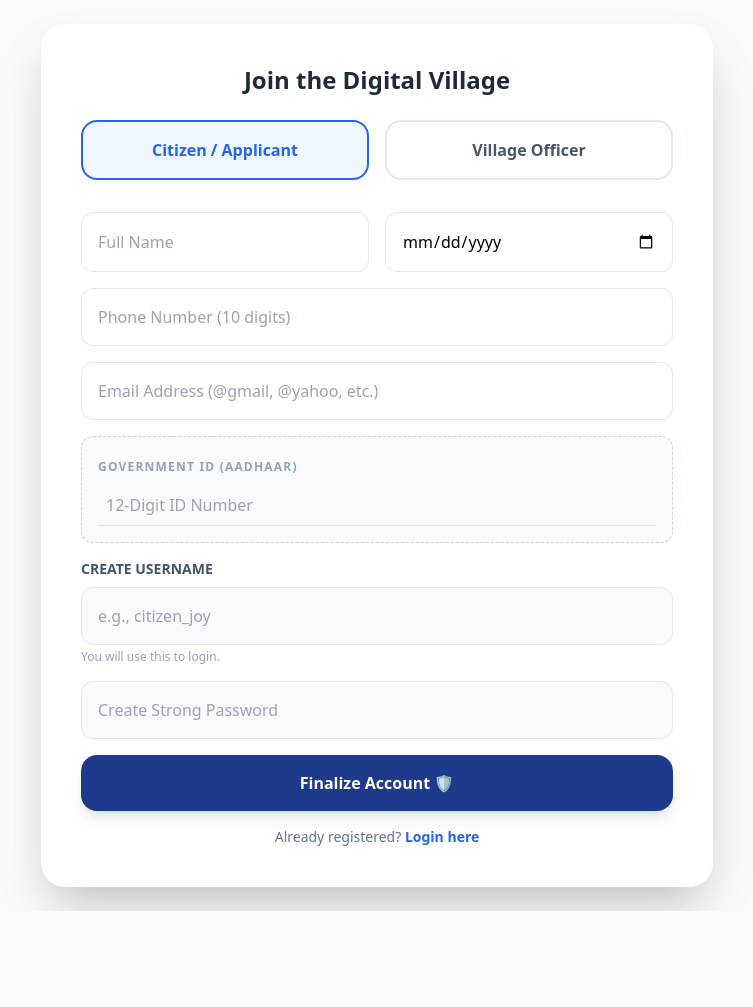
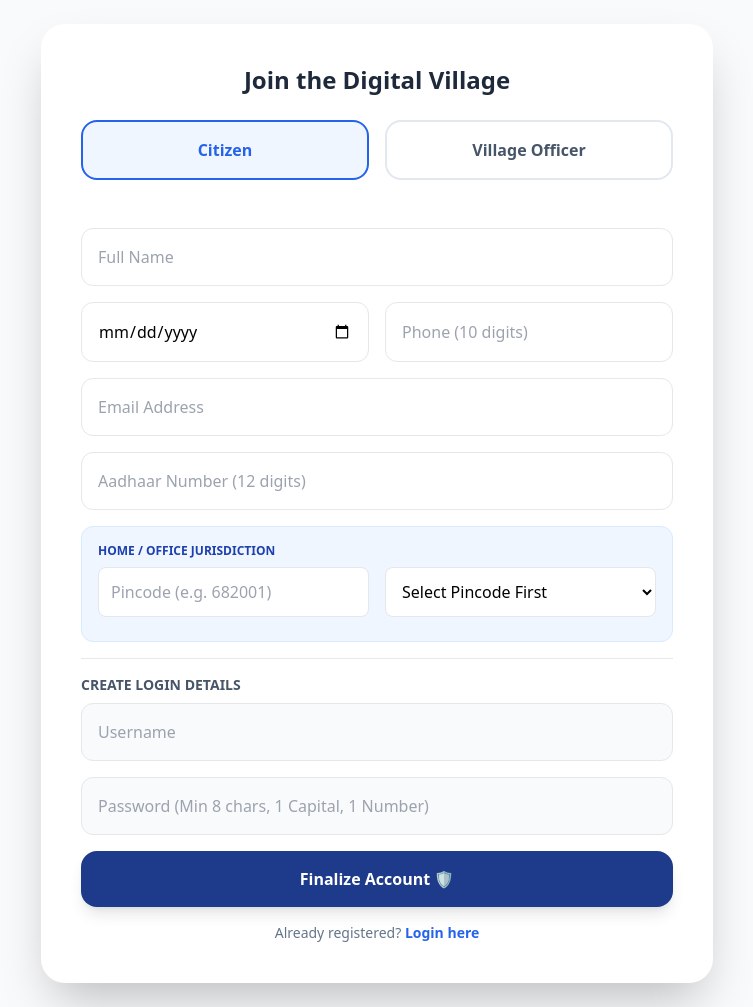
Before and after one commit to AnanthaKrishnan147/e-village-portal, a Flask app: page /register in a window 1280 px wide. Shown: the whole page, without its empty margins (263-1016 px from the left). Before the commit the page ends 911 px from the top, so only its background shows below. Run offline with Flask 3, Linux system fonts and the light colour scheme; some libraries are stand-ins or nearby versions.

Commit message:
Enhance citizen portal: add complaint reporting feature with target pincode and office selection; update user registration to include jurisdiction details; improve officer dashboard to fetch complaints based on jurisdiction.

```diff
--- a/app.py
+++ b/app.py
@@ -3,7 +3,6 @@ from werkzeug.security import generate_password_hash, check_password_hash
 from werkzeug.utils import secure_filename
 import os
 import sqlite3
-import re
 import datetime
 import random
 import string
@@ -12,7 +11,6 @@ import string
 UPLOAD_FOLDER = 'user_documents'
 ALLOWED_EXTENSIONS = {'png', 'jpg', 'jpeg', 'pdf'}
 
-# Ensure upload folder exists
 if not os.path.exists(UPLOAD_FOLDER):
     os.makedirs(UPLOAD_FOLDER)
 
@@ -25,7 +23,7 @@ def init_db():
     conn = sqlite3.connect('village_office.db', timeout=10)
     cursor = conn.cursor()
 
-    # Users Table
+    # USERS TABLE
     cursor.execute('''
         CREATE TABLE IF NOT EXISTS users (
             id INTEGER PRIMARY KEY AUTOINCREMENT,
@@ -37,11 +35,13 @@ def init_db():
             phone TEXT NOT NULL,
             email TEXT UNIQUE NOT NULL,
             govt_id TEXT UNIQUE NOT NULL,
-            password_hash TEXT NOT NULL
+            password_hash TEXT NOT NULL,
+            jurisdiction_pincode TEXT,  -- For Officers
+            jurisdiction_office TEXT    -- For Officers
         )
     ''')
 
-    # Documents Table
+    # DOCUMENTS TABLE
     cursor.execute('''
         CREATE TABLE IF NOT EXISTS user_docs (
             id INTEGER PRIMARY KEY AUTOINCREMENT,
@@ -53,7 +53,7 @@ def init_db():
         )
     ''')
 
-    # NEW: Complaints Table
+    # COMPLAINTS TABLE
     cursor.execute('''
         CREATE TABLE IF NOT EXISTS complaints (
             id INTEGER PRIMARY KEY AUTOINCREMENT,
@@ -61,6 +61,8 @@ def init_db():
             category TEXT NOT NULL,
             description TEXT NOT NULL,
             location TEXT NOT NULL,
+            target_pincode TEXT NOT NULL,
+            target_office TEXT NOT NULL,
             status TEXT DEFAULT 'Pending',
             date_reported TEXT NOT NULL,
             FOREIGN KEY (user_id) REFERENCES users (id)
@@ -74,7 +76,8 @@ init_db()
 
 # --- 2. Helper Functions ---
 def generate_client_id():
-    suffix = ''.join(random.choices(string.digits, k=4))
+    chars = string.ascii_uppercase + string.digits
+    suffix = ''.join(random.choices(chars, k=8))
     return f"VO-{suffix}"
 
 def allowed_file(filename):
@@ -101,6 +104,8 @@ def register():
         email = request.form.get('email').strip().lower()
         govt_id = request.form.get('govt_id')
         password = request.form.get('password')
+        pincode = request.form.get('pincode')
+        office_name = request.form.get('village_office')
 
         new_client_id = generate_client_id()
         hashed_pw = generate_password_hash(password, method='scrypt')
@@ -110,19 +115,20 @@ def register():
             cursor = conn.cursor()
 
             cursor.execute('''
-                INSERT INTO users (client_id, role, username, full_name, dob, phone, email, govt_id, password_hash)
-                VALUES (?, ?, ?, ?, ?, ?, ?, ?, ?)
-            ''', (new_client_id, role, username, name, dob, phone, email, govt_id, hashed_pw))
+                INSERT INTO users (client_id, role, username, full_name, dob, phone, email, govt_id, password_hash, jurisdiction_pincode, jurisdiction_office)
+                VALUES (?, ?, ?, ?, ?, ?, ?, ?, ?, ?, ?)
+            ''', (new_client_id, role, username, name, dob, phone, email, govt_id, hashed_pw, pincode, office_name))
 
             new_user_db_id = cursor.lastrowid
             conn.commit()
             conn.close()
 
-            # Auto-Login
             session['user_id'] = new_user_db_id
             session['client_id'] = new_client_id
             session['user_name'] = name
             session['role'] = role
+            session['jurisdiction_pincode'] = pincode
+            session['jurisdiction_office'] = office_name
 
             if role == 'officer':
                 return redirect(url_for('officer_dashboard'))
@@ -139,8 +145,7 @@ def register():
 
 @app.route('/login', methods=['GET', 'POST'])
 def login():
-    if 'login_attempts' not in session:
-        session['login_attempts'] = 0
+    if 'login_attempts' not in session: session['login_attempts'] = 0
 
     if request.method == 'POST':
         username_input = request.form.get('username', '').strip()
@@ -164,12 +169,13 @@ def login():
                 return render_template('login.html', error_type="locked", username_value=username_input)
             return render_template('login.html', error_type="password", remaining=remaining, username_value=username_input)
 
-        # Success
         session['login_attempts'] = 0
         session['user_id'] = user['id']
         session['client_id'] = user['client_id']
         session['user_name'] = user['full_name']
         session['role'] = user['role']
+        session['jurisdiction_pincode'] = user['jurisdiction_pincode']
+        session['jurisdiction_office'] = user['jurisdiction_office']
 
         if user['role'] == 'officer':
             return redirect(url_for('officer_dashboard'))
@@ -177,7 +183,6 @@ def login():
 
     return render_template('login.html')
 
-# --- OFFICER DASHBOARD (With Notifications) ---
 @app.route('/officer-dashboard', methods=['GET', 'POST'])
 def officer_dashboard():
     if 'user_id' not in session or session.get('role') != 'officer':
@@ -186,8 +191,15 @@ def officer_dashboard():
     conn = sqlite3.connect('village_office.db', timeout=10)
     conn.row_factory = sqlite3.Row
 
-    # NEW: Fetch Complaints
-    complaints = conn.execute("SELECT * FROM complaints WHERE status='Pending' ORDER BY id DESC").fetchall()
+    my_pincode = session.get('jurisdiction_pincode')
+    my_office = session.get('jurisdiction_office')
+
+    # Fetch complaints for this officer
+    complaints = conn.execute('''
+        SELECT * FROM complaints
+        WHERE status='Pending' AND target_pincode = ? AND target_office = ?
+        ORDER BY id DESC
+    ''', (my_pincode, my_office)).fetchall()
 
     client_data = None
     client_docs = []
@@ -195,7 +207,6 @@ def officer_dashboard():
 
     if request.method == 'POST':
         query_id = request.form.get('search_id').strip()
-
         client_data = conn.execute("SELECT * FROM users WHERE client_id = ?", (query_id,)).fetchone()
 
         if client_data:
@@ -209,12 +220,12 @@ def officer_dashboard():
 
     return render_template('officer_dashboard.html',
                            officer_name=session.get('user_name'),
+                           jurisdiction=f"{my_office} ({my_pincode})",
                            client=client_data,
                            documents=client_docs,
                            complaints=complaints,
                            error=error)
 
-# --- CLIENT PORTAL ---
 @app.route('/portal')
 def portal():
     if 'user_id' not in session: return redirect(url_for('login'))
@@ -222,7 +233,6 @@ def portal():
                            user_name=session.get('user_name'),
                            client_id=session.get('client_id'))
 
-# --- ELIGIBILITY CHECK ---
 @app.route('/check-eligibility', methods=['POST'])
 def check_eligibility():
     if 'user_id' not in session: return redirect(url_for('login'))
@@ -237,10 +247,19 @@ def check_eligibility():
             filename = secure_filename(f"{service}_{session['user_id']}_{timestamp}_{file.filename}")
             file.save(os.path.join(app.config['UPLOAD_FOLDER'], filename))
 
+            # Simple doc save, no complex application linking
+            conn = sqlite3.connect('village_office.db', timeout=10)
+            cursor = conn.cursor()
+            cursor.execute('''
+                INSERT INTO user_docs (user_id, doc_type, filename, upload_date)
+                VALUES (?, ?, ?, ?)
+            ''', (session['user_id'], service + " Doc", filename, datetime.date.today()))
+            conn.commit()
+            conn.close()
+
     flash(f"✅ Application for {service} submitted successfully to {village} office!")
     return redirect(url_for('portal'))
 
-# --- NEW: REPORT GRIEVANCE ROUTE ---
 @app.route('/report-issue', methods=['POST'])
 def report_issue():
     if 'user_id' not in session: return redirect(url_for('login'))
@@ -248,47 +267,42 @@ def report_issue():
     category = request.form.get('category')
     location = request.form.get('location')
     description = request.form.get('description')
+    target_pincode = request.form.get('complaint_pincode')
+    target_office = request.form.get('complaint_village_office')
 
     conn = sqlite3.connect('village_office.db', timeout=10)
     cursor = conn.cursor()
 
     cursor.execute('''
-        INSERT INTO complaints (user_id, category, location, description, date_reported)
-        VALUES (?, ?, ?, ?, ?)
-    ''', (session['user_id'], category, location, description, datetime.date.today()))
+        INSERT INTO complaints (user_id, category, location, description, target_pincode, target_office, date_reported)
+        VALUES (?, ?, ?, ?, ?, ?, ?)
+    ''', (session['user_id'], category, location, description, target_pincode, target_office, datetime.date.today()))
 
     conn.commit()
     conn.close()
 
-    flash("📢 Complaint Registered Successfully! The Village Officer has been notified.")
+    flash(f"📢 Complaint Registered for {target_office} ({target_pincode})!")
     return redirect(url_for('portal'))
 
-# --- DIGILOCKER ---
 @app.route('/digilocker', methods=['GET', 'POST'])
 def digilocker():
     if 'user_id' not in session: return redirect(url_for('login'))
-
     conn = sqlite3.connect('village_office.db', timeout=10)
     conn.row_factory = sqlite3.Row
     cursor = conn.cursor()
-
     if request.method == 'POST':
         doc_type = request.form.get('doc_type')
         file = request.files.get('file')
-
         if file and allowed_file(file.filename):
             timestamp = datetime.datetime.now().strftime("%Y%m%d%H%M%S")
             filename = secure_filename(f"Locker_{session['user_id']}_{timestamp}_{file.filename}")
             file.save(os.path.join(app.config['UPLOAD_FOLDER'], filename))
-
             cursor.execute('INSERT INTO user_docs (user_id, doc_type, filename, upload_date) VALUES (?, ?, ?, ?)',
                            (session['user_id'], doc_type, filename, datetime.date.today()))
             conn.commit()
-
     cursor.execute("SELECT * FROM user_docs WHERE user_id = ?", (session['user_id'],))
     documents = cursor.fetchall()
     conn.close()
-
     return render_template('digilocker.html', documents=documents)
 
 @app.route('/download/<filename>')
@@ -296,7 +310,6 @@ def download_file(filename):
     if 'user_id' not in session: return redirect(url_for('login'))
     return send_from_directory(app.config['UPLOAD_FOLDER'], filename)
 
-# --- PROFILE & UTILS ---
 @app.route('/profile')
 def profile():
     if 'user_id' not in session: return redirect(url_for('login'))
@@ -316,7 +329,6 @@ def clear_db():
     conn = sqlite3.connect('village_office.db', timeout=10)
     cursor = conn.cursor()
     cursor.execute("DELETE FROM users")
-    # Also clear complaints and docs if you want a full wipe
     cursor.execute("DELETE FROM user_docs")
     cursor.execute("DELETE FROM complaints")
     conn.commit()
--- a/templates/register.html
+++ b/templates/register.html
@@ -5,13 +5,6 @@
     <meta name="viewport" content="width=device-width, initial-scale=1.0">
     <script src="https://cdn.tailwindcss.com"></script>
     <title>Register - Digital Village Office</title>
-    <style>
-        /* Visual feedback for invalid fields while typing */
-        input:invalid:focus {
-            border-color: #ef4444;
-            ring-color: rgba(239, 68, 68, 0.2);
-        }
-    </style>
 </head>
 <body class="bg-slate-50 font-sans min-h-screen flex items-center justify-center p-6">
 
@@ -19,82 +12,86 @@
     <h2 class="text-2xl font-bold text-slate-800 mb-6 text-center">Join the Digital Village</h2>
 
     <div class="flex gap-4 mb-8">
-        <button id="btn-applicant" type="button" onclick="setRole('applicant')" class="flex-1 p-4 border-2 border-blue-600 rounded-2xl text-blue-600 font-bold bg-blue-50 transition-all">
-            Citizen / Applicant
-        </button>
-        <button id="btn-officer" type="button" onclick="setRole('officer')" class="flex-1 p-4 border-2 border-slate-200 rounded-2xl text-slate-600 font-bold hover:bg-slate-50 transition-all">
-            Village Officer
-        </button>
+        <button id="btn-applicant" type="button" onclick="setRole('applicant')" class="flex-1 p-4 border-2 border-blue-600 rounded-2xl text-blue-600 font-bold bg-blue-50 transition-all">Citizen</button>
+        <button id="btn-officer" type="button" onclick="setRole('officer')" class="flex-1 p-4 border-2 border-slate-200 rounded-2xl text-slate-600 font-bold hover:bg-slate-50 transition-all">Village Officer</button>
     </div>
 
     <form id="reg-form" action="/register" method="POST" class="space-y-4">
         <input type="hidden" name="role" id="role-input" value="applicant">
 
-        <div class="grid grid-cols-1 md:grid-cols-2 gap-4">
-            <input type="text" name="full_name" placeholder="Full Name"
-                   class="p-4 border rounded-xl outline-none focus:border-blue-500" required>
-            <input type="date" name="dob"
-                   class="p-4 border rounded-xl outline-none focus:border-blue-500" required>
+        <input type="text" name="full_name" placeholder="Full Name" class="w-full p-4 border rounded-xl outline-none focus:border-blue-500" required>
+        <div class="grid grid-cols-2 gap-4">
+            <input type="date" name="dob" class="p-4 border rounded-xl outline-none focus:border-blue-500" required>
+            <input type="tel" name="phone" placeholder="Phone (10 digits)" pattern="[0-9]{10}" class="p-4 border rounded-xl outline-none focus:border-blue-500" required>
+        </div>
+        <input type="email" name="email" placeholder="Email Address" class="w-full p-4 border rounded-xl outline-none focus:border-blue-500" required>
+        <input type="text" name="govt_id" placeholder="Aadhaar Number (12 digits)" pattern="[0-9]{12}" class="w-full p-4 border rounded-xl outline-none focus:border-blue-500" required>
+
+        <div class="bg-blue-50 p-4 rounded-xl border border-blue-100">
+            <label class="block text-xs font-bold text-blue-800 uppercase mb-2">Home / Office Jurisdiction</label>
+            <div class="grid grid-cols-1 md:grid-cols-2 gap-4">
+                <div class="relative">
+                    <input type="text" id="reg-pincode" name="pincode" placeholder="Pincode (e.g. 682001)" required maxlength="6"
+                           class="w-full p-3 border rounded-lg focus:border-blue-500 outline-none">
+                    <div id="reg-loader" class="absolute right-3 top-3 hidden"><span class="animate-spin">↻</span></div>
+                </div>
+                <select name="village_office" id="reg-office" required class="w-full p-3 border rounded-lg focus:border-blue-500 bg-white">
+                    <option value="" disabled selected>Select Pincode First</option>
+                </select>
+            </div>
+            <p id="reg-loc-msg" class="text-xs text-slate-500 mt-2 ml-1"></p>
         </div>
 
-        <input type="tel" name="phone" placeholder="Phone Number (10 digits)"
-               pattern="[0-9]{10}"
-               title="Please enter exactly 10 digits"
-               class="w-full p-4 border rounded-xl outline-none focus:border-blue-500" required>
-
-        <input type="email" name="email" placeholder="Email Address (@gmail, @yahoo, etc.)"
-               pattern="[a-z0-9._%+-]+@(gmail|yahoo|outlook|hotmail|icloud)\.com$"
-               title="Please use a valid domain (e.g., @gmail.com, @yahoo.com)"
-               class="w-full p-4 border rounded-xl outline-none focus:border-blue-500" required>
-
-        <div class="p-4 bg-slate-50 rounded-xl border border-dashed border-slate-300">
-            <label class="text-xs font-bold text-slate-400 uppercase tracking-widest">Government ID (Aadhaar)</label>
-            <input type="text" name="govt_id" placeholder="12-Digit ID Number"
-                   pattern="[0-9]{12}"
-                   title="Aadhaar must be exactly 12 digits"
-                   maxlength="12"
-                   class="w-full mt-2 p-2 border-b bg-transparent outline-none focus:border-blue-500" required>
+        <div class="mb-4 pt-4 border-t">
+            <label class="block text-sm font-bold text-slate-600 mb-2 uppercase">Create Login Details</label>
+            <input type="text" name="username" placeholder="Username" required class="w-full p-4 border rounded-xl outline-none focus:border-blue-500 bg-slate-50 mb-4">
+            <input type="password" name="password" placeholder="Password (Min 8 chars, 1 Capital, 1 Number)"
+                   pattern="^[A-Z](?=.*[a-z])(?=.*\d)(?=.*[@$!%*?&])[A-Za-z\d@$!%*?&]{7,}$"
+                   class="w-full p-4 border rounded-xl bg-slate-50 outline-none focus:border-blue-500" required>
         </div>
 
-        <div class="mb-4">
-            <label class="block text-sm font-bold text-slate-600 mb-2 uppercase">Create Username</label>
-            <input type="text" name="username" placeholder="e.g., citizen_joy" required
-                   class="w-full p-4 border rounded-xl outline-none focus:border-blue-500 bg-slate-50">
-            <p class="text-xs text-slate-400 mt-1">You will use this to login.</p>
-        </div>
-
-        <input type="password" name="password" placeholder="Create Strong Password"
-               pattern="^[A-Z](?=.*[a-z])(?=.*\d)(?=.*[@$!%*?&])[A-Za-z\d@$!%*?&]{7,}$"
-               title="Must start with a Capital letter, minimum 8 characters, include a lowercase letter, a digit, and a special character."
-               class="w-full p-4 border rounded-xl bg-slate-50 outline-none focus:border-blue-500" required>
-
-        <button type="submit" class="w-full py-4 bg-blue-900 text-white rounded-2xl font-black shadow-lg hover:bg-blue-800 transition-transform transform active:scale-95">
-            Finalize Account 🛡️
-        </button>
-
-        <p class="text-center text-sm text-slate-500 mt-4">
-            Already registered? <a href="/login" class="text-blue-600 font-bold hover:underline">Login here</a>
-        </p>
+        <button type="submit" class="w-full py-4 bg-blue-900 text-white rounded-2xl font-black shadow-lg hover:bg-blue-800 transition-transform transform active:scale-95">Finalize Account 🛡️</button>
+        <p class="text-center text-sm text-slate-500 mt-4">Already registered? <a href="/login" class="text-blue-600 font-bold hover:underline">Login here</a></p>
     </form>
 </main>
 
 <script>
     function setRole(role) {
-        const roleInput = document.getElementById('role-input');
-        const btnApplicant = document.getElementById('btn-applicant');
-        const btnOfficer = document.getElementById('btn-officer');
-
-        roleInput.value = role;
-
-        if (role === 'applicant') {
-            btnApplicant.className = "flex-1 p-4 border-2 border-blue-600 rounded-2xl text-blue-600 font-bold bg-blue-50 transition-all";
-            btnOfficer.className = "flex-1 p-4 border-2 border-slate-200 rounded-2xl text-slate-600 font-bold hover:bg-slate-50 transition-all";
+        document.getElementById('role-input').value = role;
+        if(role === 'applicant') {
+            document.getElementById('btn-applicant').className = "flex-1 p-4 border-2 border-blue-600 rounded-2xl text-blue-600 font-bold bg-blue-50 transition-all";
+            document.getElementById('btn-officer').className = "flex-1 p-4 border-2 border-slate-200 rounded-2xl text-slate-600 font-bold hover:bg-slate-50 transition-all";
         } else {
-            btnOfficer.className = "flex-1 p-4 border-2 border-blue-600 rounded-2xl text-blue-600 font-bold bg-blue-50 transition-all";
-            btnApplicant.className = "flex-1 p-4 border-2 border-slate-200 rounded-2xl text-slate-600 font-bold hover:bg-slate-50 transition-all";
+            document.getElementById('btn-officer').className = "flex-1 p-4 border-2 border-blue-600 rounded-2xl text-blue-600 font-bold bg-blue-50 transition-all";
+            document.getElementById('btn-applicant').className = "flex-1 p-4 border-2 border-slate-200 rounded-2xl text-slate-600 font-bold hover:bg-slate-50 transition-all";
         }
     }
+
+    // Pincode Logic for Registration
+    document.getElementById('reg-pincode').addEventListener('input', async function(e) {
+        const val = this.value.replace(/[^0-9]/g, '');
+        this.value = val;
+        if(val.length === 6) {
+            document.getElementById('reg-loader').classList.remove('hidden');
+            try {
+                const res = await fetch(`https://api.postalpincode.in/pincode/${val}`);
+                const data = await res.json();
+                if(data[0].Status === "Success") {
+                    const offices = data[0].PostOffice;
+                    document.getElementById('reg-loc-msg').textContent = `📍 ${offices[0].District}, ${offices[0].State}`;
+                    const select = document.getElementById('reg-office');
+                    select.innerHTML = '<option value="" disabled selected>Select Office</option>';
+                    offices.forEach(off => {
+                        const opt = document.createElement('option');
+                        opt.value = off.Name;
+                        opt.textContent = off.Name;
+                        select.appendChild(opt);
+                    });
+                }
+            } catch(e) {}
+            document.getElementById('reg-loader').classList.add('hidden');
+        }
+    });
 </script>
-
 </body>
 </html>
```
Also changed, not shown: templates/index.html (+75 -33 lines), user_documents/birth_late_1_20260202110710_Screenshot_2024-10-20_200010.png (added), user_documents/birth_late_1_20260202110710_Screenshot_2024-11-10_192930.png (added), user_documents/birth_late_1_20260202110710_Screenshot_2024-11-10_211828.png (added), user_documents/birth_late_1_20260202110710_Screenshot_2025-11-29_182339.png (added), village_office.db.
